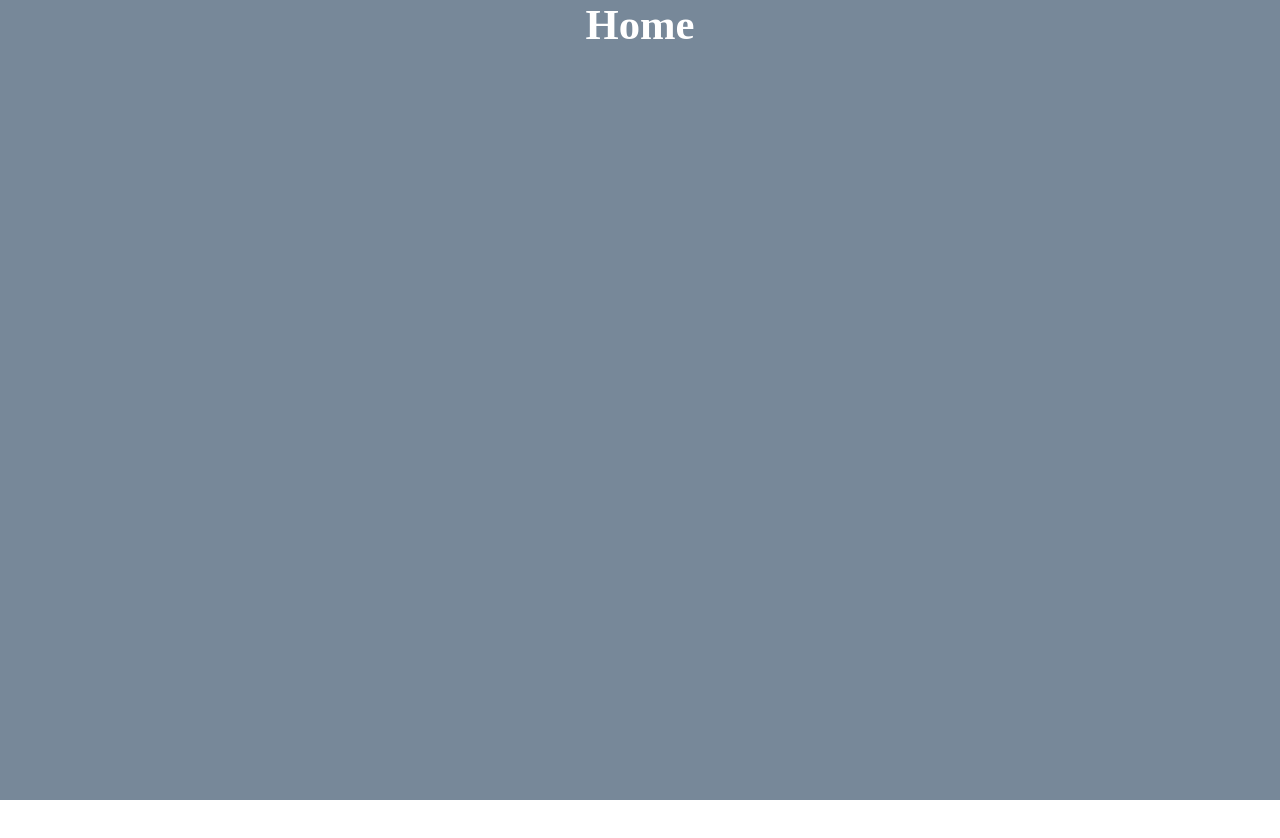
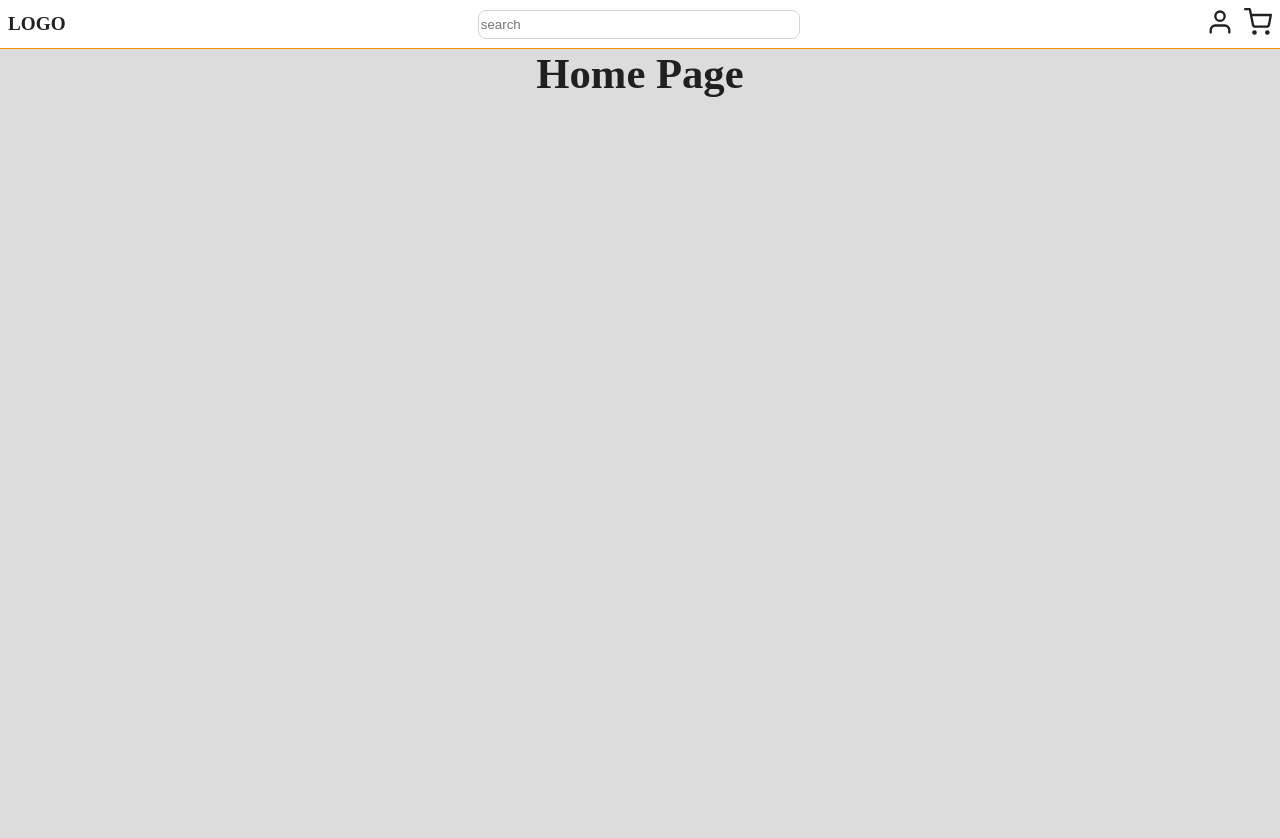
Before and after one commit to Charrels22/amazing, a React (Create React App) app: page / in a window 1280 px wide. Shown: the top 838 px of the page. Before the commit the page ends 800 px from the top, so only its background shows below. Built offline with nearby package versions, Linux system fonts and the light colour scheme.

Commit message:
feat: create basic headr components

```diff
--- a/package.json
+++ b/package.json
@@ -8,6 +8,7 @@
     "@testing-library/user-event": "^13.5.0",
     "react": "^18.2.0",
     "react-dom": "^18.2.0",
+    "react-icons": "^4.6.0",
     "react-router-dom": "^6.4.3",
     "react-scripts": "5.0.1",
     "web-vitals": "^2.1.4"
--- /dev/null
+++ b/src/components/header/header.jsx
@@ -0,0 +1,27 @@
+import style from './header.module.css';
+import {FiUser, FiShoppingCart} from 'react-icons/fi';
+import {Link} from 'react-router-dom';
+
+
+const Header = () => {
+    return (
+        <header className= {style.Wrapper}>
+            <div>
+                <a href='/' className={style.Link}>
+                LOGO
+                </a>
+            </div>
+            <div className={style.SearchWrapper}>
+                <input type="text" placeholder='search' className={style.SearchBox}/>
+            </div>
+            <div className={style.ButtonsWrapper}>
+                <Link to="/login">
+                <FiUser size={28} className={style.IconButtom} />
+                </Link>
+                <FiShoppingCart size={28} className={style.IconButtom} />
+            </div>
+        </header>
+    )
+}
+
+export default Header
--- /dev/null
+++ b/src/components/header/header.module.css
@@ -0,0 +1,55 @@
+.Wrapper{
+    display: flex;
+    align-items: center;
+    justify-content: space-between;
+    background-color: white;
+    padding: var(--spacing-1);
+    min-height: 32px;
+    border-bottom: 1px solid var(--color-highlight);
+}
+
+.Link {
+    text-decoration: none;
+    color: var(--text-color);
+    font-size: larger;
+    font-weight: bold;
+}
+
+.Link:hover {
+    color: var(--color-highlight);
+    cursor: pointer;
+}
+
+.SearchWrapper {
+    width: 25%;
+}
+
+.SearchBox {
+    border: 1px solid lightgray;
+    border-radius: 8px;
+    height: 25px;
+    width: 100%;
+}
+
+.SearchBox:focus{
+    outline: none;
+}
+
+.ButtonsWrapper{
+    color: var(--text-color);
+    display: flex;
+}
+
+.IconButtom:nth-child(odd){
+    margin-right: 10px;
+
+}
+
+.IconButtom {
+    color: var(--text-color);
+}
+
+.IconButtom:hover{
+    cursor: pointer;
+    color: var(--color-highlight);
+}
--- a/src/components/pages/Home/home.jsx
+++ b/src/components/pages/Home/home.jsx
@@ -5,7 +5,7 @@ const Home = () => {
         <div className={style.Wrapper}>
             <div className={style.TitleWrapper}>
                 <div className={style.Title}>
-                    Home
+                    Home Page
                 </div>
             </div>
         </div>
--- a/src/components/pages/Home/home.module.css
+++ b/src/components/pages/Home/home.module.css
@@ -1,6 +1,3 @@
-body{
-    margin: 0;
-}
 .Wrapper {
     width: 100vw;
     height: 100vh;
@@ -15,7 +12,6 @@ body{
 .Title {
     margin-left: auto;
     margin-right: auto;
-    color: white;
     font-size: var(--text-size-xl);
     font-weight: bold;
 }
--- a/src/components/pages/Login/login.module.css
+++ b/src/components/pages/Login/login.module.css
@@ -1,6 +1,3 @@
-body{
-    margin: 0;
-}
 .Wrapper {
     width: 100vw;
     height: 100vh;
@@ -15,7 +12,6 @@ body{
 .Title {
     margin-left: auto;
     margin-right: auto;
-    color: white;
     font-size: var(--text-size-xl);
     font-weight: bold;
 }
--- a/src/index.css
+++ b/src/index.css
@@ -1,4 +1,12 @@
 :root{
-    --secondary-color: #778899;
-    --text-size-xl: 32pt
+    --secondary-color: #DCDCDC;
+    --color-highlight: #ff9100;
+    --text-color: #202020;
+    --text-size-xl: 32pt;
+    --spacing-1: 8px;
 }
+
+body {
+    margin: 0;
+    color: var(--text-color);
+}
--- a/src/index.js
+++ b/src/index.js
@@ -1,22 +1,32 @@
-import React from 'react';
+import React, { Component } from 'react';
 import ReactDOM from 'react-dom/client';
 //import App from './App';/
 import './index.css';
 import Home from './components/pages/Home/home';
 import Login from './components/pages/Login/login';
+import Header from './components/header/header';
 
 import { RouterProvider, createBrowserRouter,BrowserRouter, Route, Routes } from 'react-router-dom';
 
 
 const root = ReactDOM.createRoot(document.getElementById('root'));
+
+const withHeader = (component) => {
+  return(
+    <>
+    <Header />
+    {component}
+    </>
+  )
+}
 const router = createBrowserRouter([
   {
     path: "/",
-    element: <Home />,
+    element: withHeader(<Home />),
   },
   {
     path: "/login",
-    element: <Login />,
+    element: withHeader(<Login />),
   },
 ])
 
```
Also changed, not shown: 1 other file (tests, documents, lock files or other folders).
